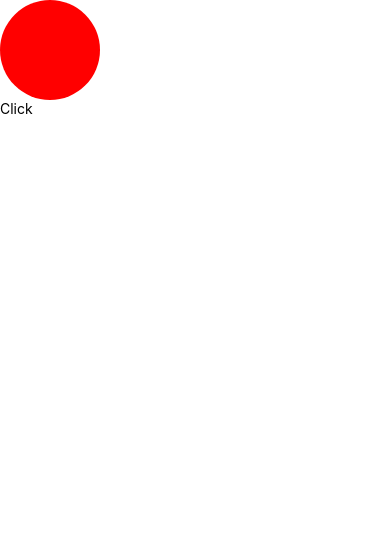
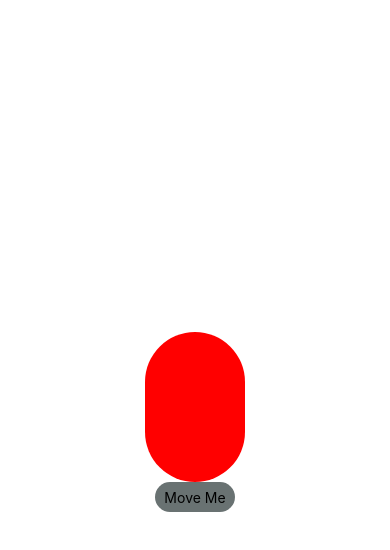
Before and after one commit to Pavel-Lunin/AnimatiedProject, a React Native app: screen / in a window 390 px wide. Shown: the top 550 px of the page. Built offline with nearby package versions, Linux system fonts and the light colour scheme.

Commit message:
add fn moveBall

```diff
--- a/App.tsx
+++ b/App.tsx
@@ -1,32 +1,44 @@
-import React, {useState} from 'react';
+import React, {useRef, useState} from 'react';
 import {Animated, Text, TouchableOpacity, View} from 'react-native';
 
 const App = () => {
-  const value = useState(new Animated.ValueXY({x: 0, y: 0}))[0];
+  const leftValue = useState(new Animated.Value(0))[0];
 
   function moveBall() {
-    Animated.timing(value, {
-      toValue: {x: 100, y: 100},
-      duration: 1000,
+    Animated.timing(leftValue, {
+      toValue: 400,
+      duration: 4000,
       useNativeDriver: false,
     }).start();
   }
 
   return (
-    <View>
-      <Animated.View style={value.getLayout()}>
-        <View
+    <View style={{flex: 1}}>
+      <View style={{flex: 1, justifyContent: 'center', alignItems: 'center'}}>
+        <Animated.View
           style={{
+            // left: leftValue,
+            // opacity: leftValue,
+            transform: [{translateX: leftValue}],
             width: 100,
-            height: 100,
+            height: 150,
             borderRadius: 100 / 2,
             backgroundColor: 'red',
           }}
         />
-      </Animated.View>
-      <TouchableOpacity onPress={moveBall}>
-        <Text>Click</Text>
-      </TouchableOpacity>
+        <TouchableOpacity
+          style={{
+            width: 80,
+            height: 30,
+            backgroundColor: '#697272',
+            borderRadius: 50,
+            alignItems: 'center',
+            justifyContent: 'center',
+          }}
+          onPress={moveBall}>
+          <Text>Move Me</Text>
+        </TouchableOpacity>
+      </View>
     </View>
   );
 };
--- a/package.json
+++ b/package.json
@@ -11,7 +11,8 @@
   },
   "dependencies": {
     "react": "18.1.0",
-    "react-native": "0.70.6"
+    "react-native": "0.70.6",
+    "react-native-flipper": "^0.177.0"
   },
   "devDependencies": {
     "@babel/core": "^7.12.9",
```
Also changed, not shown: 4 other files (tests, documents, lock files or other folders).
